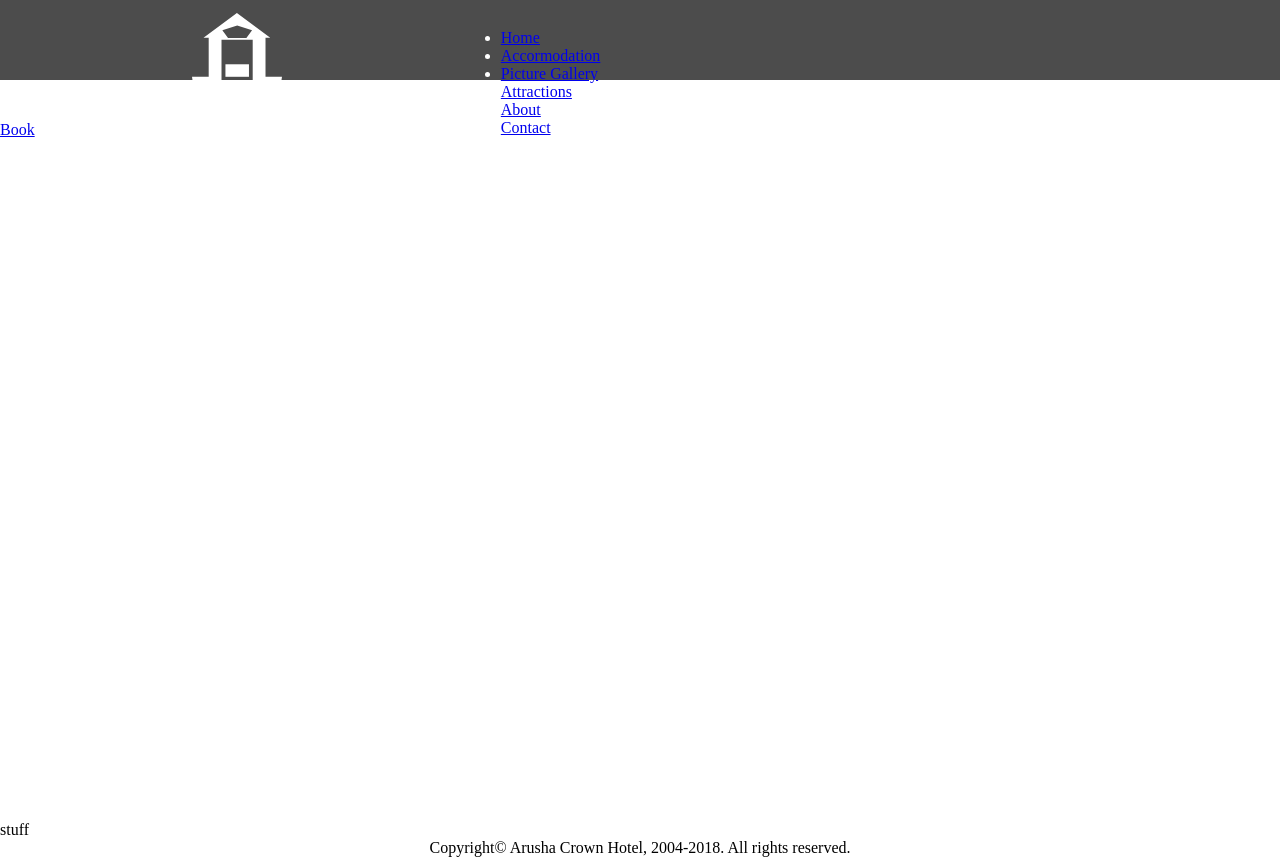
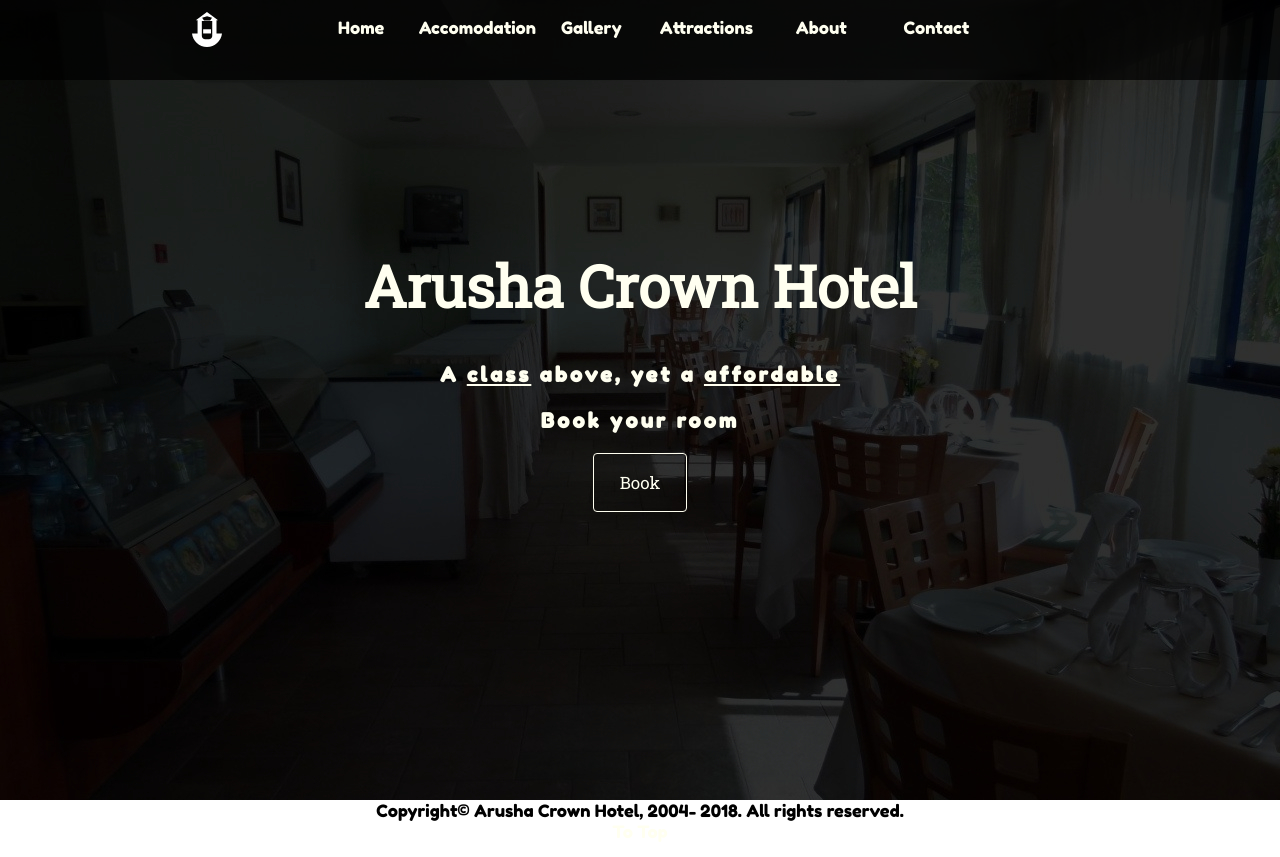
Before and after one commit to Kitanga/k_nday_html1, a plain HTML site: page index.html in a window 1280 px wide. Drawn offline with Linux system fonts and the light colour scheme.

Commit message:
Finished with the Header

```diff
--- a/css/styles.css
+++ b/css/styles.css
@@ -1,4 +1,12 @@
 /* Based on styles on this website: https://abednegocoffee.com/ */
+
+/*
+  Main Fonts
+
+  font-family: 'Roboto Slab', serif;
+  font-family: 'Fredoka One', cursive;
+
+  */
 
 /* Base Styles */
 
@@ -12,6 +20,14 @@ body {
     height: 100%;
     margin: 0;
     padding: 0;
+    font-family: 'Fredoka One', cursive;
+    font-size: 17px;
+}
+
+a {
+    display: block;
+    text-decoration: none;
+    color: ivory;
 }
 
 /* Header styles */
@@ -19,17 +35,20 @@ body {
 header {
     width: 100%;
     height: 100%;
-    color: white;
+    color: ivory;
+    /* background-color: rgba(0, 0, 0, 0.7); */
+    background-image: url("../img/arusha-crown-hotel-11-dark2.jpg");
+    background-size: cover;
+    background-repeat: no-repeat;
+    /* display: flex; */
 }
-
-
 
 header nav {
     position: fixed;
     top: 0;
     width: 100%;
     height: 10%;
-    padding: 1% 15%;
+    padding: 0 15%;
     background-color: rgba(0, 0, 0, 0.7);
 }
 
@@ -39,31 +58,86 @@ header nav:after {
     clear: both;
 }
 
-header nav>* {
+header nav img {
+    width: 3.4%;
+    height: auto;
+    fill: black;
+    margin-top: .7em;
     float: left;
 }
 
-header nav img {
-    width: 10%;
-    height: auto;
-    fill: black;
+header nav ul {
+    width: 92%;
+    height: 100%;
+    list-style-type: none;
+    float: right;
 }
 
-header nav ul {
-    width: 70%;
+header nav ul li {
+    float: left;
+    width: 14.67%;
+}
+
+header nav ul li a {
+    text-align: center;
+    width: 100%;
     height: 100%;
-    float: right;
+    transition: all .4s;
+}
+
+header nav ul li a:hover {
+    /* color: #818181; */
+    background-color: ivory;
+    color: #181818;
 }
 
 header #cta-banner {
     width: 100%;
     height: 90%;
+    display: flex;
+    align-items: center;
+    justify-content: center;
+    text-align: center;
+    /* text-shadow: 0 3px black; */
+    kerning: 1;
+}
+
+header #cta-banner h1 {
+    font-family: 'Roboto Slab', serif;
+    font-size: 3.4em;
+}
+
+header #cta-banner h2,
+header #cta-banner h3 {
+    letter-spacing: 3px;
+    font-size: 20.5px;
+}
+
+header #cta-banner h2 {}
+
+header #cta-banner h2 span {
+    text-decoration: underline;
+}
+
+header #cta-banner a {
+    font-family: 'Roboto Slab', serif;
+    width: 17%;
+    border: 1px solid ivory;
+    border-radius: 4px;
+    margin: 0 auto;
+    padding: 17px;
+    transition: all .4s;
+}
+
+header #cta-banner a:hover {
+    background-color: ivory;
+    color: #181818;
 }
 
 /* Main Styles */
 
+/* Footer Styles */
 
-/* Footer Styles */
 footer {
     text-align: center;
 }
--- a/index.html
+++ b/index.html
@@ -1,40 +1,63 @@
 <!DOCTYPE html>
 <html lang="en">
+
 <head>
     <meta charset="UTF-8">
     <meta name="viewport" content="width=device-width, initial-scale=1.0">
     <meta http-equiv="X-UA-Compatible" content="ie=edge">
     <link rel="shortcut icon" href="favicon.png" type="image/png">
     <title>Arusha Crown Hotel</title>
+    <link href="https://fonts.googleapis.com/css?family=Fredoka+One|Roboto+Slab" rel="stylesheet">
     <link rel="stylesheet" href="css/styles.css">
 </head>
+
 <body>
+    <div id="to-top"></div>
     <header>
         <nav>
-            <img src="img/logo-full-transparent.svg" alt="Arusha Crown Hotel logo in white and a transparent background.">
+            <a href="#">
+                <img src="img/logo-full-transparent.svg" alt="Arusha Crown Hotel logo in white and a transparent background.">
+            </a>
             <ul>
-                <li><a href="#">Home</a></li>
-                <li><a href="#">Accormodation</a></li>
-                <li><a href="#">Picture Gallery</a></li>
-                <li><a href="#">Attractions</a></li>
-                <li><a href="#">About</a></li>
-                <li><a href="#">Contact</a></li>
+                <li>
+                    <a href="#">Home</a>
+                </li>
+                <li>
+                    <a href="#">Accomodation</a>
+                </li>
+                <li>
+                    <a href="#">Gallery</a>
+                </li>
+                <li>
+                    <a href="#">Attractions</a>
+                </li>
+                <li>
+                    <a href="#">About</a>
+                </li>
+                <li>
+                    <a href="#">Contact</a>
+                </li>
             </ul>
         </nav>
         <div id="cta-banner">
-            <h1>Arusha Crown Hotel</h1>
-            <h3>A <span>Class</span> above, yet a affordable</h3>
-            <a href="#" id="cta-btn">Book</a>
+            <div>
+                <h1>Arusha Crown Hotel</h1>
+                <h2>A <span>class</span> above, yet a <span>affordable</span></h2>
+                <h3>Book your room</h3>
+                <a href="#" id="cta-btn">Book</a>
+            </div>
         </div>
     </header>
-    <main>
-        stuff
-    </main>
+    <main></main>
     <footer>
-            Copyright&copy; Arusha Crown Hotel, 2004-<span id="year"></span>. All rights reserved.
+        Copyright&copy; Arusha Crown Hotel, 2004-
+        <span id="year"></span>. All rights reserved.
+        <a href="#to-top" class="smoothScrollable">To Top</a>
     </footer>
     <script>
         document.getElementById('year').innerText = (new Date()).getFullYear();
     </script>
+    <script src="js/main.js"></script>
 </body>
+
 </html>
--- /dev/null
+++ b/js/main.js
@@ -0,0 +1,112 @@
+var defaultDuration = 2000;
+var toTopTarget = document.getElementById('to-top').getBoundingClientRect().top;
+var body = document.body;
+/**
+    Taken from https://coderwall.com/p/hujlhg/smooth-scrolling-without-jquery
+
+    Smoothly scroll element to the given target (element.scrollTop)
+    for the given duration
+
+    Returns a promise that's fulfilled when done, or rejected if
+    interrupted
+ */
+var smooth_scroll_to = function (element, target, duration) {
+    target = Math.round(target);
+    duration = Math.round(duration);
+    if (duration < 0) {
+        return Promise.reject("bad duration");
+    }
+    if (duration === 0) {
+        element.scrollTop = target;
+        return Promise.resolve();
+    }
+
+    var start_time = Date.now();
+    var end_time = start_time + duration;
+
+    var start_top = element.scrollTop;
+    var distance = target - start_top;
+
+    // based on http://en.wikipedia.org/wiki/Smoothstep
+    var smooth_step = function (start, end, point) {
+        if (point <= start) {
+            return 0;
+        }
+        if (point >= end) {
+            return 1;
+        }
+        var x = (point - start) / (end - start); // interpolation
+        return x * x * (3 - 2 * x);
+    }
+
+    return new Promise(function (resolve, reject) {
+        // This is to keep track of where the element's scrollTop is
+        // supposed to be, based on what we're doing
+        var previous_top = element.scrollTop;
+
+        // This is like a think function from a game loop
+        var scroll_frame = function () {
+            if (element.scrollTop != previous_top) {
+                reject("interrupted");
+                return;
+            }
+
+            // set the scrollTop for this frame
+            var now = Date.now();
+            var point = smooth_step(start_time, end_time, now);
+            var frameTop = Math.round(start_top + (distance * point));
+            element.scrollTop = frameTop;
+
+            // check if we're done!
+            if (now >= end_time) {
+                resolve();
+                return;
+            }
+
+            // If we were supposed to scroll but didn't, then we
+            // probably hit the limit, so consider it done; not
+            // interrupted.
+            if (element.scrollTop === previous_top &&
+                element.scrollTop !== frameTop) {
+                resolve();
+                return;
+            }
+            previous_top = element.scrollTop;
+
+            // schedule next frame for execution
+            setTimeout(scroll_frame, 0);
+        }
+
+        // boostrap the animation process
+        setTimeout(scroll_frame, 0);
+    });
+};
+
+function smoothScroll(event) {
+    var targetElement,
+        targetElementTop = 0;
+
+    targetElement = document.getElementById(this.href.split('#')[1]);
+
+    // Get the target element's absolute top value
+    targetElementTop = targetElement.getBoundingClientRect().top;
+
+    console.log("target:", targetElement, "target top:", targetElementTop, "Body Scroll top:", body.scrollTop, "New position:", window.pageYOffset);
+
+    // Start scrolling
+    smooth_scroll_to(body, body.offsetTop - targetElementTop, defaultDuration)
+        .then(() => console.log("Done!"))
+
+        .catch(err => console.error("Error:", err));
+
+    event.preventDefault();
+};
+
+// Get all elements that can be scrolled
+var scrollable = body.querySelectorAll('a.smoothScrollable');
+
+console.log("Scrollable:", scrollable);
+
+for (var i = 0, length = scrollable.length; i < length; i++) {
+    scrollable[i].onclick = smoothScroll;
+}
```
Also changed, not shown: img/arusha-crown-hotel-11-dark.jpg (added), img/arusha-crown-hotel-11-dark2.jpg (added).
